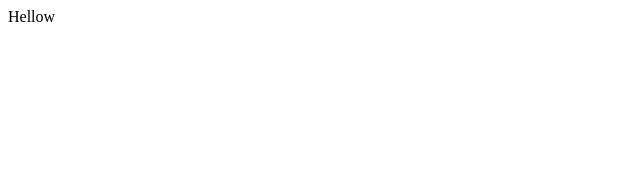
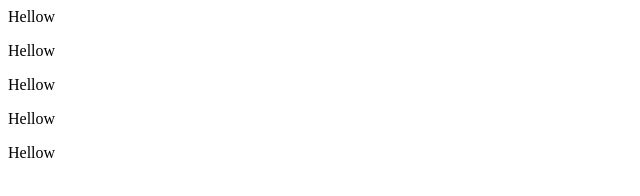
Before and after one commit to Liptonchik/pop, a plain HTML site: page index.html in a window 1280 px wide. Shown: the whole page, without its empty margins (0-640 px from the left). Drawn offline with Linux system fonts and the light colour scheme.

Commit message:
страница 2

```diff
--- a/index.html
+++ b/index.html
@@ -2,5 +2,9 @@
 <head></head>
 <body>
 <p>Hellow</p>
+<p>Hellow</p>
+<p>Hellow</p>
+<p>Hellow</p>
+<p>Hellow</p>
 </body>
 </html>
```
